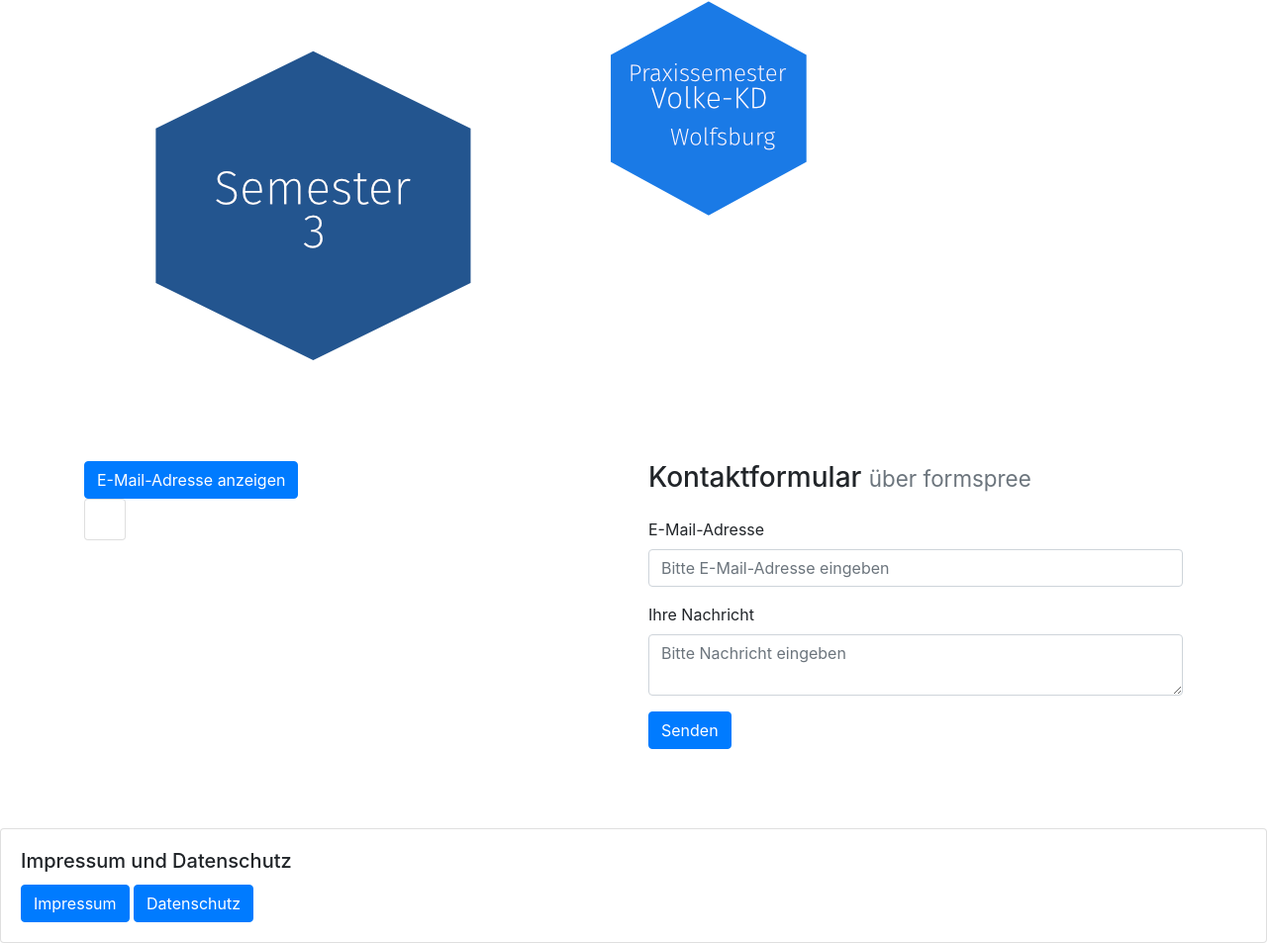
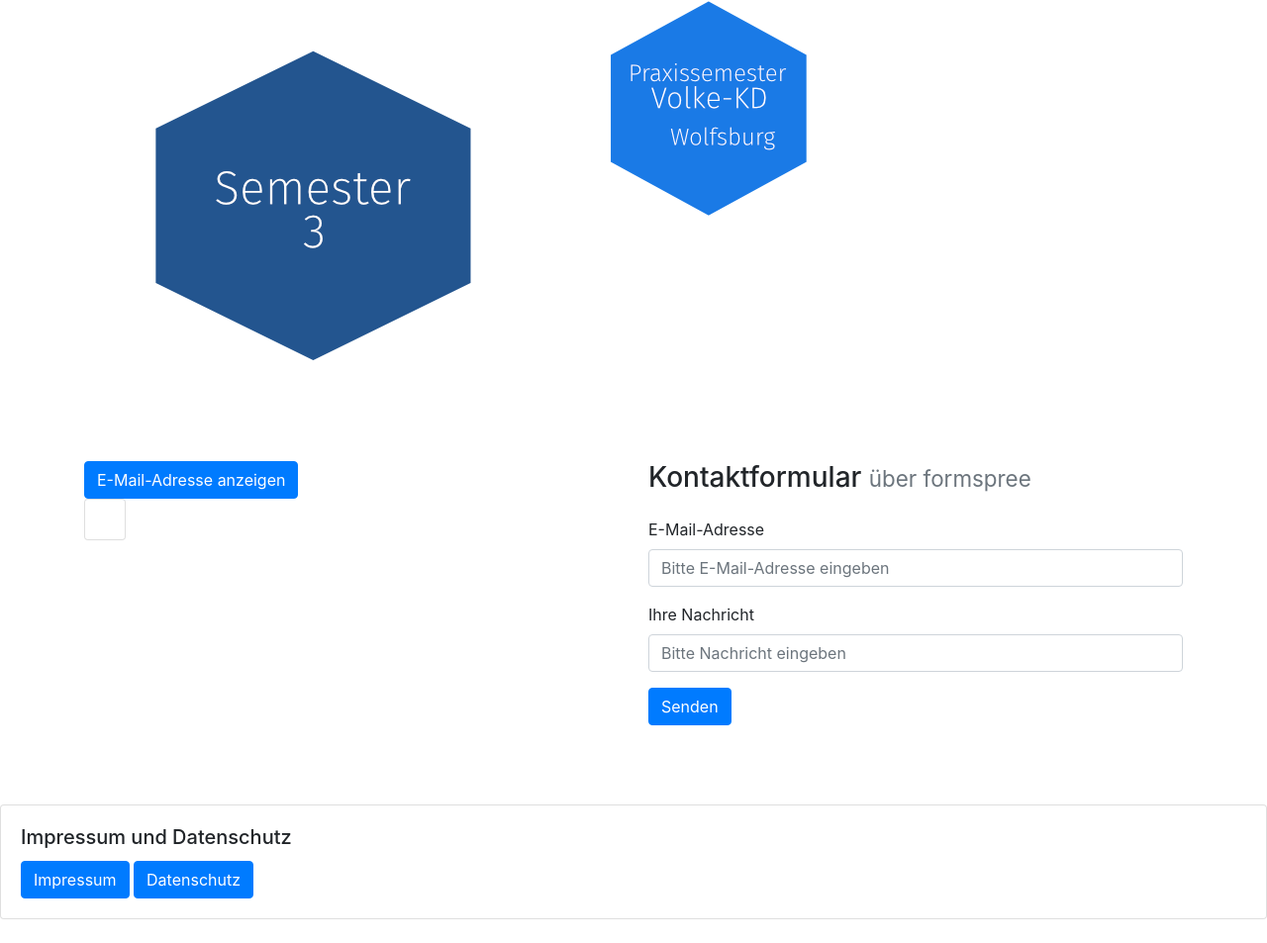
Before and after one commit to koenigmm/koenigmm.github.io, a plain HTML site: page index.html in a window 1280 px wide. Shown: the part 2971-3924 px from the top of the page at 99% size. After the commit the page ends 3900 px from the top, so only its background shows below. Drawn offline with nearby package versions, Linux system fonts and the light colour scheme.

Commit message:
update form

```diff
--- a/index.html
+++ b/index.html
@@ -226,7 +226,7 @@
                     </div>
                     <div class="form-group">
                         <label for="exampleInputPassword1">Ihre Nachricht</label>
-                        <textarea class="form-control" name="text" id="exampleInputPassword1"
+                        <input class="form-control" type="text" name="text" id="exampleInputPassword1"
                             placeholder="Bitte Nachricht eingeben"></textarea>
                     </div>
                     <button type="submit" class="btn btn-primary">Senden</button>
```
